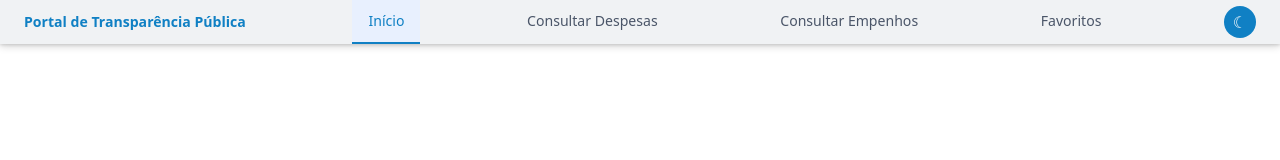
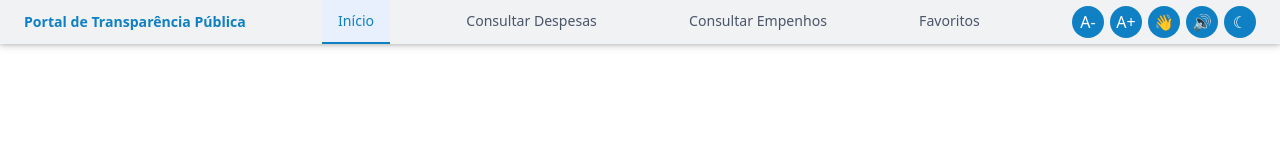
Before and after one commit to ProjetoIntegrador-DespesasPublicas/PI-3S-DespesasPublicas, an Angular app in the folder 3s-pi-app/: page / in a window 1280 px wide. Shown: the top 160 px of the page. Built offline with nearby package versions, Linux system fonts and the light colour scheme.

Commit message:
Inclusão de acessibilidade
Botão de aumento e diminuição de fonte, narração, VLibras

```diff
--- a/3s-pi-app/src/components/header.ts
+++ b/3s-pi-app/src/components/header.ts
@@ -1,8 +1,10 @@
 import { Component } from '@angular/core';
+import { CommonModule } from '@angular/common';
 
 @Component({
   selector: 'header-comp',
   standalone: true,
+  imports: [CommonModule],
   template: `
     <header class="header-bar">
 
@@ -15,18 +17,120 @@ import { Component } from '@angular/core';
         <a href="#" class="nav-item">Favoritos</a>
       </nav>
 
-      <button class="theme-btn" (click)="toggleTheme()">
-        {{ isDark ? '☀' : '☾' }}
-      </button>
+      <!-- Barra de acessibilidade -->
+      <div class="accessibility-bar">
+
+        <button
+          class="theme-btn"
+          (click)="decreaseFontSize()"
+          aria-label="Diminuir tamanho da fonte"
+          title="Diminuir fonte">
+          A-
+        </button>
+
+        <button
+          class="theme-btn"
+          (click)="increaseFontSize()"
+          aria-label="Aumentar tamanho da fonte"
+          title="Aumentar fonte">
+          A+
+        </button>
+
+        <button
+          class="theme-btn"
+          (click)="toggleLibras()"
+          [attr.aria-pressed]="isLibrasActive"
+          [class.active-btn]="isLibrasActive"
+          aria-label="Ativar interpretação em Libras"
+          title="Libras">
+          👋
+        </button>
+
+        <button
+          class="theme-btn"
+          (click)="toggleNarration()"
+          [attr.aria-pressed]="isNarrating"
+          [class.active-btn]="isNarrating"
+          aria-label="Ativar narração da página"
+          title="Narração">
+          🔊
+        </button>
+
+        <button
+          class="theme-btn"
+          (click)="toggleTheme()"
+          aria-label="Alternar modo claro e escuro"
+          title="Alternar tema">
+          {{ isDark ? '☀' : '☾' }}
+        </button>
+
+      </div>
 
     </header>
   `
 })
 export class HeaderComponent {
+
+  // ── Tema ─────────────────────────────────────────────
   isDark = false;
 
   toggleTheme() {
     this.isDark = !this.isDark;
     document.documentElement.classList.toggle('dark', this.isDark);
   }
+
+  // ── Tamanho da fonte ──────────────────────────────────
+  private fontStep = 2;
+  private readonly fontSteps = [12, 14, 16, 18, 20, 22];
+
+  increaseFontSize() {
+    if (this.fontStep < this.fontSteps.length - 1) {
+      this.fontStep++;
+      this.applyFontSize();
+    }
+  }
+
+  decreaseFontSize() {
+    if (this.fontStep > 0) {
+      this.fontStep--;
+      this.applyFontSize();
+    }
+  }
+
+  private applyFontSize() {
+    document.documentElement.style.fontSize =
+      this.fontSteps[this.fontStep] + 'px';
+  }
+
+  // ── Libras ────────────────────────────────────────────
+  isLibrasActive = false;
+
+  toggleLibras() {
+    this.isLibrasActive = !this.isLibrasActive;
+
+    const widgetWrapper = document.querySelector('[vw]') as HTMLElement;
+
+    if (widgetWrapper) {
+      widgetWrapper.style.display = this.isLibrasActive ? 'block' : 'none';
+    }
+  }
+
+  // ── Narração ──────────────────────────────────────────
+  isNarrating = false;
+
+  toggleNarration() {
+    this.isNarrating = !this.isNarrating;
+
+    if (!this.isNarrating) {
+      window.speechSynthesis.cancel();
+      return;
+    }
+
+    const text = document.body.innerText || document.body.textContent || '';
+    const utterance = new SpeechSynthesisUtterance(text);
+    utterance.lang = 'pt-BR';
+    utterance.rate = 1;
+    utterance.onend = () => { this.isNarrating = false; };
+    window.speechSynthesis.speak(utterance);
+  }
 }
--- a/3s-pi-app/src/index.html
+++ b/3s-pi-app/src/index.html
@@ -8,6 +8,22 @@
   <link rel="icon" type="image/x-icon" href="favicon.ico">
 </head>
 <body>
+
   <app-root></app-root>
+
+  <!-- VLibras: estrutura obrigatória para o avatar aparecer -->
+  <div vw class="enabled">
+    <div vw-access-button class="active"></div>
+    <div vw-plugin-wrapper>
+      <div class="vw-plugin-top-wrapper"></div>
+    </div>
+  </div>
+
+  <!-- Script do VLibras carregado sempre, avatar só aparece quando ativado -->
+  <script src="https://vlibras.gov.br/app/vlibras-plugin.js"></script>
+  <script>
+    new window.VLibras.Widget('https://vlibras.gov.br/app');
+  </script>
+
 </body>
 </html>
--- a/3s-pi-app/src/styles.css
+++ b/3s-pi-app/src/styles.css
@@ -344,3 +344,114 @@ container {
 /* =============================================
    FIM CARD HOME — BOAS VINDAS
    ============================================= */
+
+   /* =============================================
+   ACESSIBILIDADE
+   ============================================= */
+
+/* Barra de botões de acessibilidade no header */
+.accessibility-bar {
+  display: flex;
+  align-items: center;
+  gap: 6px;
+  flex-shrink: 0;
+}
+
+/* Botão ativo (Libras ou Narração ligados) */
+.active-btn {
+  outline: 2px solid #ffffff;
+  outline-offset: 2px;
+}
+
+/* Modo escuro — botão ativo */
+.dark .active-btn {
+  outline-color: #90caf9;
+}
+
+/* Transição suave ao mudar tamanho de fonte */
+html {
+  transition: font-size 0.2s ease;
+}
+
+/* =============================================
+   ACESSIBILIDADE — MODO ESCURO GLOBAL
+   ============================================= */
+
+/* Fundo e texto geral da página */
+.dark body {
+  background-color: #121212;
+  color: #e0e0e0;
+}
+
+/* Cards gerais */
+.dark .welcome-card {
+  background-color: #1e2533;
+  color: #e0e0e0;
+  box-shadow:
+    0 14px 36px rgba(0, 0, 0, 0.4),
+    0 4px 10px rgba(0, 0, 0, 0.3);
+}
+
+.dark .welcome-card-text h2 {
+  color: #90caf9;
+}
+
+.dark .welcome-card-text p {
+  color: #cbd5e0;
+}
+
+/* Links e itens de menu geral */
+.dark a {
+  color: #90caf9;
+}
+
+.dark a:hover {
+  background-color: #1a2f4a;
+  color: #90caf9;
+}
+
+/* Títulos gerais */
+.dark h1,
+.dark h2,
+.dark h3 {
+  color: #90caf9;
+}
+
+/* Parágrafos gerais */
+.dark p {
+  color: #cbd5e0;
+}
+
+/* Texto dos cards */
+.dark .textCard {
+  color: #cbd5e0;
+}
+
+.dark .titleCard {
+  color: #90caf9;
+}
+
+/* Footer */
+.dark .footer {
+  background-color: #003d72;
+  color: #e0e0e0;
+}
+
+/* Fundo geral da página inteira */
+.dark html,
+.dark body {
+  background-color: #121212;
+}
+
+/* VLibras — escondido por padrão, aparece ao clicar no botão */
+div[vw] {
+  display: none;
+}
+
+/* =============================================
+   FIM MODO ESCURO GLOBAL
+   ============================================= */
+
+/* =============================================
+   FIM ACESSIBILIDADE
+   ============================================= */
```
